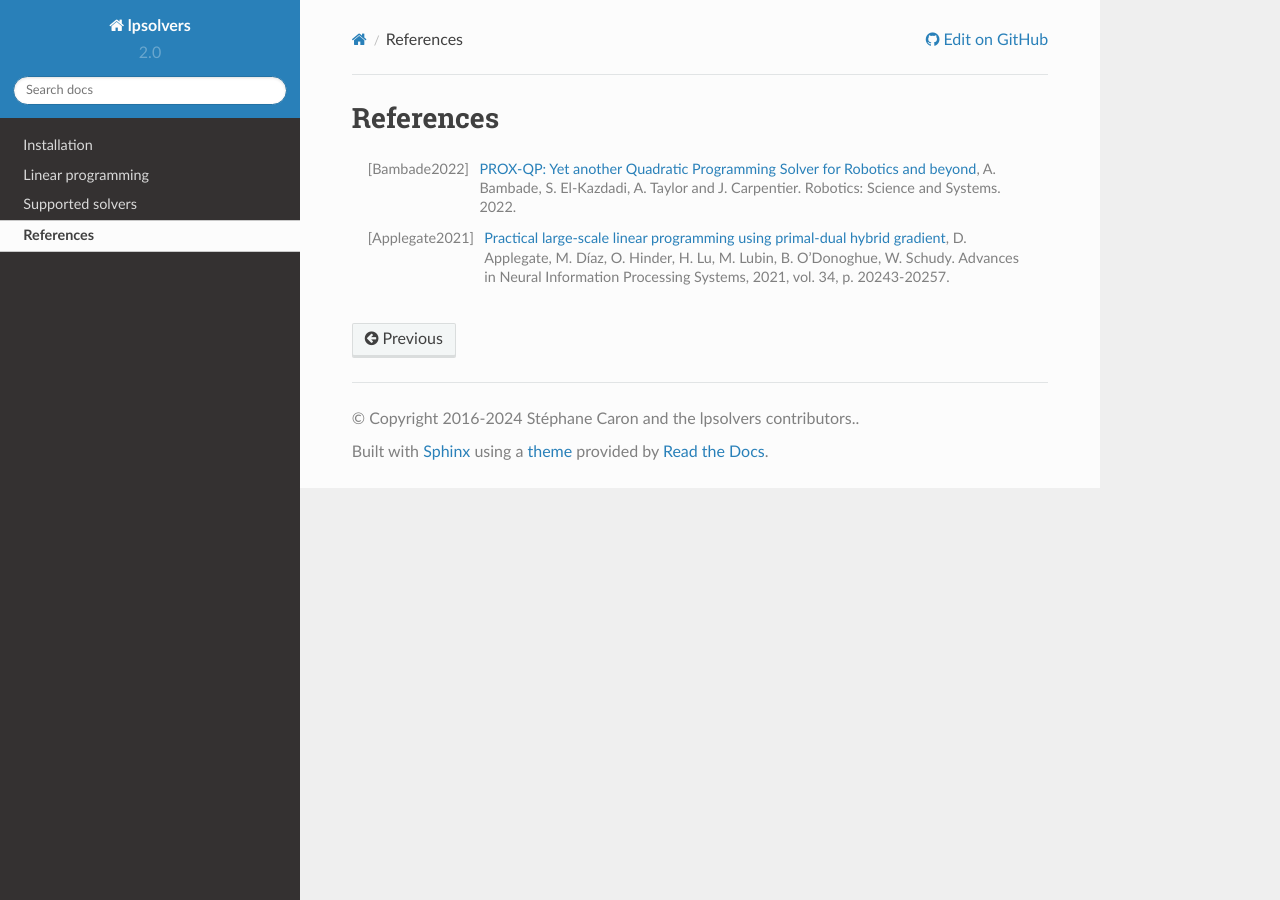
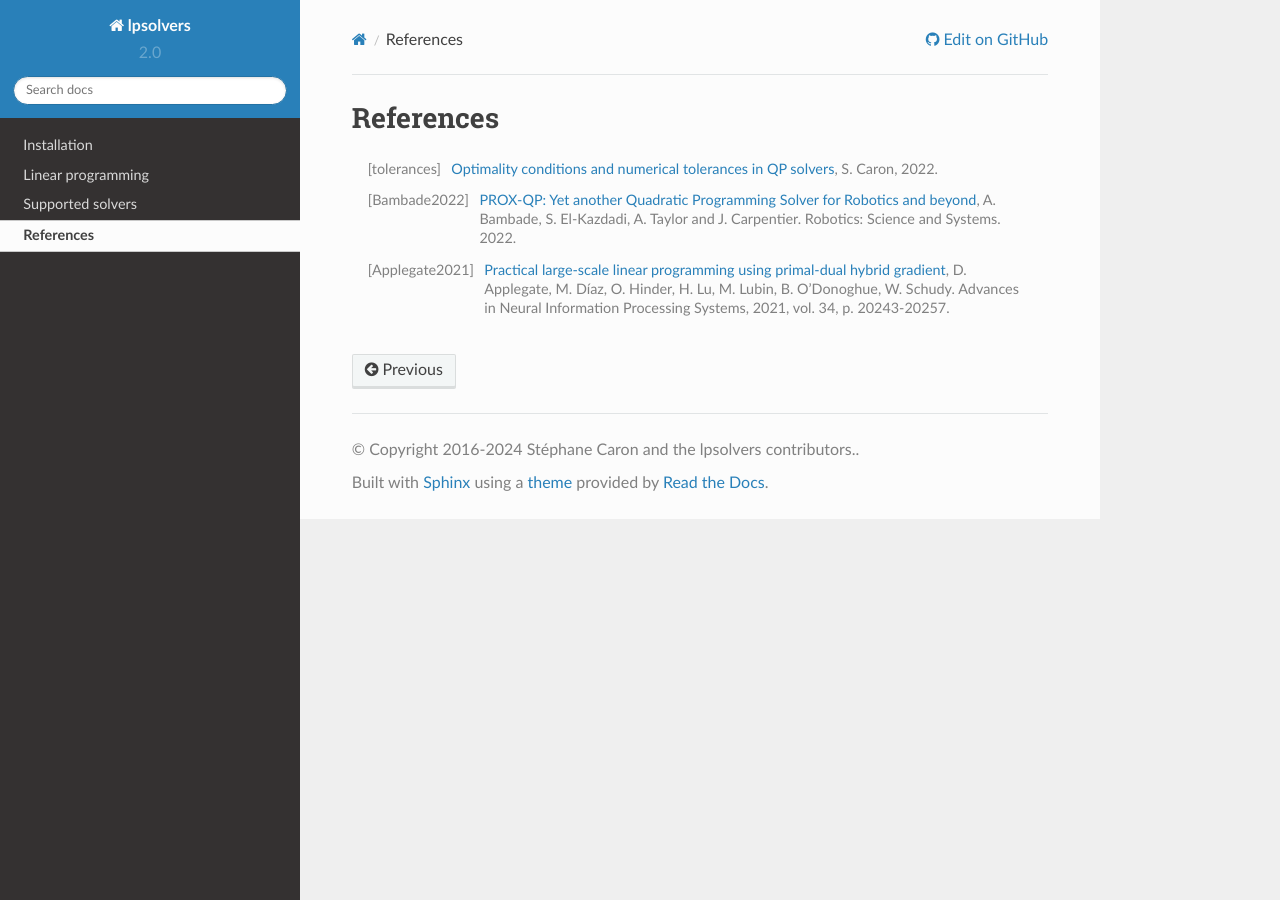
Before and after one commit to stephane-caron/lpsolvers, a Sphinx documentation site: the page built from doc/references.rst, in a window 1280 px wide. Built offline with Sphinx 7.4.7 and the Read the Docs theme 2.0.0, drawn with Linux system fonts in a browser that asks for light colours.

Commit message:
Add reference to optimality conditions

```diff
--- a/doc/references.rst
+++ b/doc/references.rst
@@ -4,6 +4,8 @@
 References
 **********
 
+.. [tolerances] `Optimality conditions and numerical tolerances in QP solvers <https://scaron.info/blog/optimality-conditions-and-numerical-tolerances-in-qp-solvers.html>`_, S. Caron, 2022.
+
 .. [Bambade2022] `PROX-QP: Yet another Quadratic Programming Solver for Robotics and beyond <https://hal.inria.fr/hal-03683733/file/Yet_another_QP_solver_for_robotics_and_beyond.pdf/>`__, A. Bambade, S. El-Kazdadi, A. Taylor and J. Carpentier. Robotics: Science and Systems. 2022.
 
 .. [Applegate2021] `Practical large-scale linear programming using primal-dual hybrid gradient <https://proceedings.neurips.cc/paper/2021/file/a8fbbd3b11424ce032ba813493d95ad7-Paper.pdf>`_, D. Applegate, M. Díaz, O. Hinder, H. Lu, M. Lubin, B. O'Donoghue, W. Schudy. Advances in Neural Information Processing Systems, 2021, vol. 34, p. 20243-20257.
```
